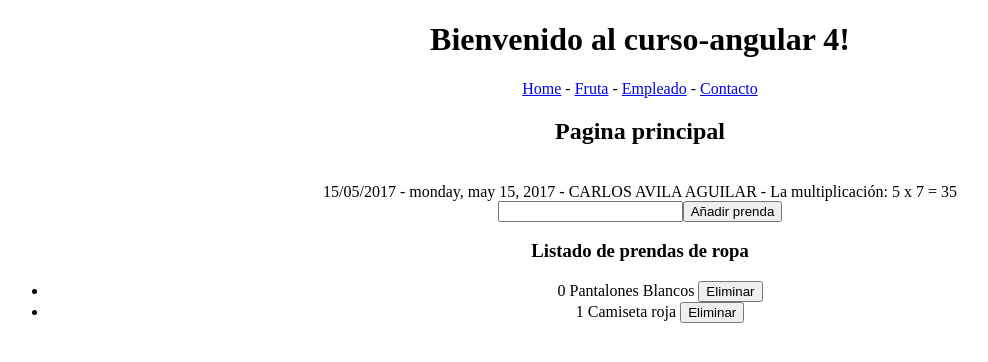
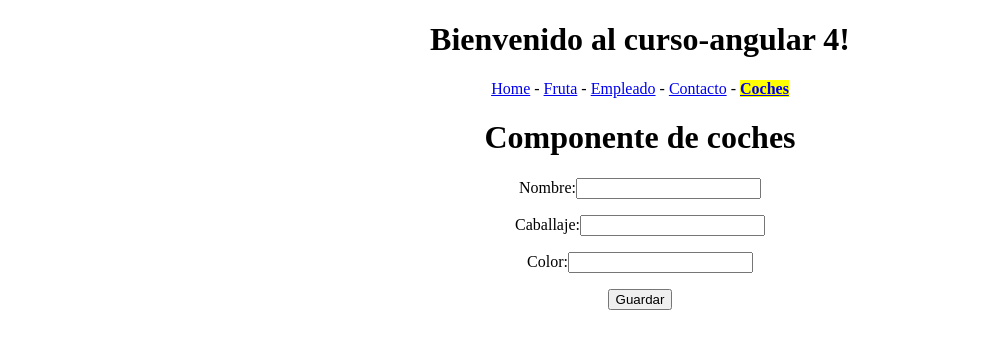
Before and after one commit to krloz1003/cursoangular4, an Angular app: page /coches in a window 1280 px wide. Shown: the top 362 px of the page, without its empty margins (0-988 px from the left). Built offline with nearby package versions, Linux system fonts and the light colour scheme.

Commit message:
42. Creando formularios

```diff
--- a/src/app/app.component.html
+++ b/src/app/app.component.html
@@ -10,6 +10,8 @@
   	<a [routerLink]="['/empleado']" [routerLinkActive]="['activado']" >Empleado</a>
   	-
   	<a [routerLink]="['/contacto']" [routerLinkActive]="['activado']" >Contacto</a>
+    -
+    <a [routerLink]="['/coches']" [routerLinkActive]="['activado']" >Coches</a>
   </nav>
   <!--<empleado></empleado>-->
   <!-- Componente que carga las rutas de navegación -->
--- a/src/app/app.module.ts
+++ b/src/app/app.module.ts
@@ -12,6 +12,7 @@
 import { HomeComponent } from './home/home.component';
 
 import {ConversorPipe} from './pipes/conversor.pipe';
+import { CochesComponent } from './coches/coches.component';
 
 @NgModule({
   declarations: [
@@ -20,7 +21,8 @@
     EmpleadoComponent,
     ContactoComponent,
     HomeComponent,
-    ConversorPipe
+    ConversorPipe,
+    CochesComponent
   ],
   imports: [
     BrowserModule,
--- a/src/app/app.routing.ts
+++ b/src/app/app.routing.ts
@@ -6,6 +6,7 @@
 import { FrutaComponent } from './fruta/fruta.component';
 import { ContactoComponent } from './contacto/contacto.component';
 import { HomeComponent } from './home/home.component';
+import { CochesComponent } from './coches/coches.component';
 
 const appRoutes: Routes = [
 	{path: '', component: HomeComponent},
@@ -14,6 +15,7 @@
 	{path: 'pagina-principal', component: HomeComponent},
 	{path: 'contacto', component: ContactoComponent},
 	{path: 'contacto/:page', component: ContactoComponent},
+	{path: 'coches', component: CochesComponent },
 	{path: '**', component: HomeComponent}
 ];
 
--- /dev/null
+++ b/src/app/coches/coche.ts
@@ -0,0 +1,7 @@
+export class Coche {
+	constructor(
+		public nombre:string,
+		public caballaje:string,
+		public color:string
+	){}
+}
--- /dev/null
+++ b/src/app/coches/coches.component.html
@@ -0,0 +1,16 @@
+<h1>Componente de coches</h1>
+
+<form #formCoche="ngForm" (ngSubmit)="onSubmit()">
+	<p>
+	<label>Nombre:</label>
+	<input type="text" name="nombre" #nombre="ngModel" [(ngModel)]="coche.nombre" required>
+	</p><p>
+	<label>Caballaje:</label>
+	<input type="text" name="caballaje" #nombre="ngModel" [(ngModel)]="coche.caballaje" required>
+	</p><p>
+	<label>Color:</label>
+	<input type="text" name="color" #nombre="ngModel" [(ngModel)]="coche.color" required>
+	</p><p>
+	<input type="submit" value="Guardar">
+	</p>
+</form>
--- /dev/null
+++ b/src/app/coches/coches.component.ts
@@ -0,0 +1,23 @@
+import { Component, OnInit } from '@angular/core';
+import { Coche } from './coche';
+
+@Component({
+  selector: 'coches',
+  templateUrl: './coches.component.html',
+  styleUrls: ['./coches.component.css']
+})
+export class CochesComponent implements OnInit {
+  public coche: Coche;
+
+  constructor() {
+  	this.coche = new Coche("","","");
+  }
+
+  ngOnInit() {
+  }
+
+  onSubmit(){
+  	console.log(this.coche);
+  }
+
+}
```
Also changed, not shown: src/app/coches/coches.component.css (added), 1 other file (tests, documents, lock files or other folders).
